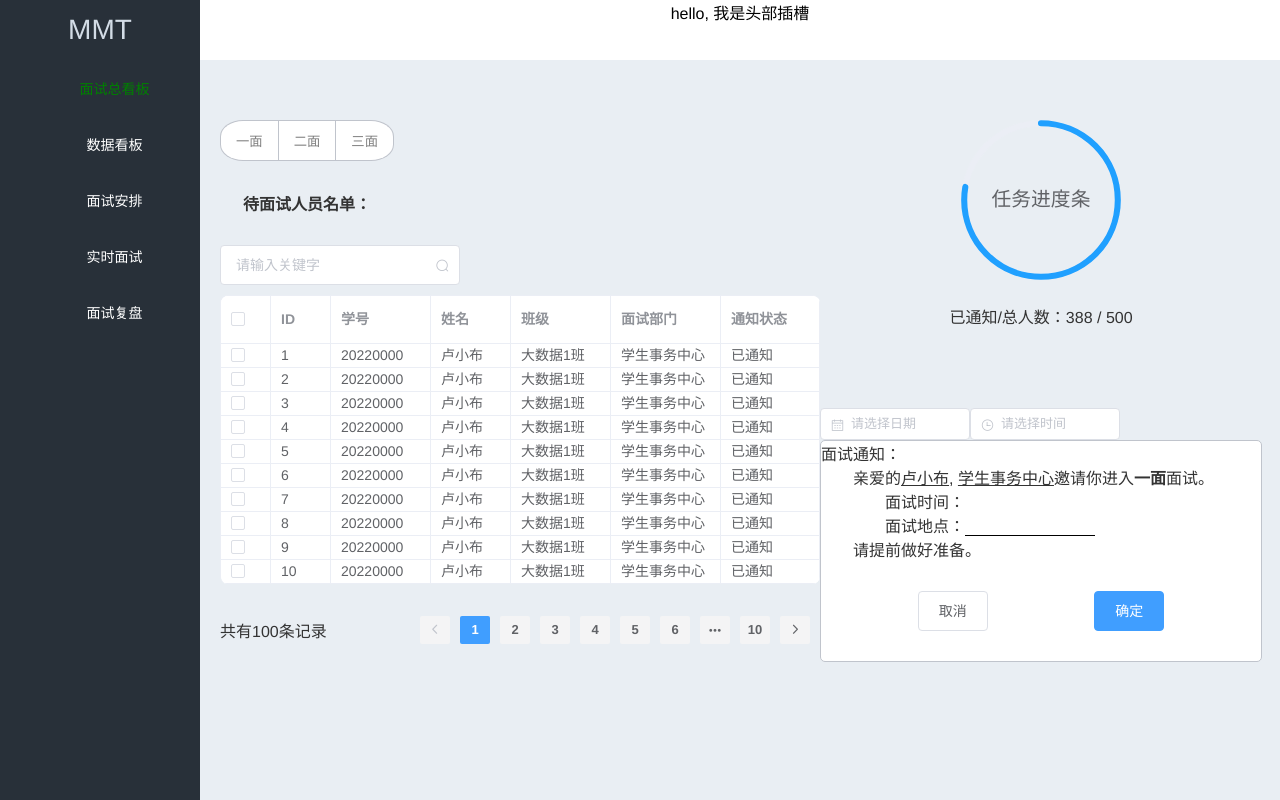
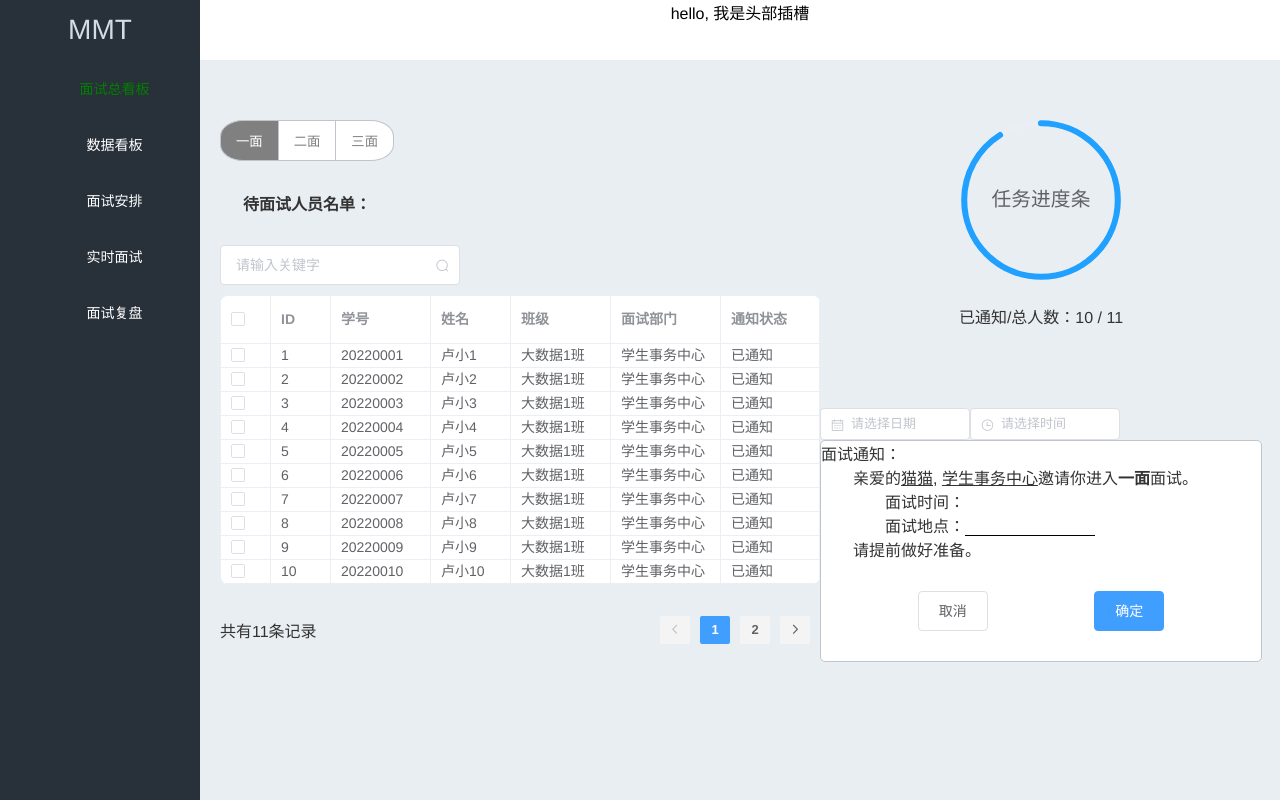
Before and after one commit to cccat-best/MMT, a Vue app: page /#/home/arrangement in a window 1280 px wide. Built offline with nearby package versions, Linux system fonts and the light colour scheme.

Commit message:
完成模糊搜索，面试通知数据内容与前面数据同步

```diff
--- a/src/main.js
+++ b/src/main.js
@@ -11,5 +11,8 @@ Vue.use(registerElement)
 new Vue({
   router,
   store,
-  render: (h) => h(App)
+  render: (h) => h(App),
+  beforeCreate() {
+    Vue.prototype.$bus = this //安装全局事件总线
+  }
 }).$mount('#app')
--- a/src/views/home/interviewArrangement/interviewNotice.vue
+++ b/src/views/home/interviewArrangement/interviewNotice.vue
@@ -65,7 +65,7 @@ export default {
   name: 'interviewNotice',
   data() {
     return {
-      name: '卢小布',
+      name: '猫猫',
       bumen: '学生事务中心',
       order: '一面',
       date: '',
@@ -93,6 +93,22 @@ export default {
       }
       this.timeValue0 = hh + ':' + mm
     }
+  },
+  mounted() {
+    this.$bus.$on('order', (data) => {
+      this.order = data
+    }),
+      this.$bus.$on('selectionName', (data) => {
+        this.name = data
+      }),
+      this.$bus.$on('selectionBumen', (data) => {
+        this.bumen = data
+      })
+  },
+  beforeCreate() {
+    this.$bus.$off('order')
+    this.$bus.$off('selectionName')
+    this.$bus.$off('selectionBumen')
   }
 }
 </script>
--- a/src/views/home/interviewArrangement/personList.vue
+++ b/src/views/home/interviewArrangement/personList.vue
@@ -3,10 +3,10 @@
     <!-- 面试次序 -->
     <div class="dingwei">
       <div>
-        <div class="interviewOrder">
-          <button class="btn btn1">一面</button>
-          <button class="btn btn2">二面</button>
-          <button class="btn btn3">三面</button>
+        <div class="interviewOrder" @click="pdBtn">
+          <button class="btn btn1" ref="btn1" autofocus>一面</button>
+          <button class="btn btn2" ref="btn2">二面</button>
+          <button class="btn btn3" ref="btn3">三面</button>
         </div>
         <div class="text1"><b>待面试人员名单：</b></div>
       </div>
@@ -22,19 +22,16 @@
         >
         </el-input>
       </div>
-      <template>
       <el-table
         :data="
-            tableData.slice(
-              (currentPage - 1) * pagesize,
-              currentPage * pagesize
-            )
+          tables.slice((currentPage - 1) * pagesize, currentPage * pagesize)
         "
         height="50%"
         border
         style="width: 600px; border-radius: 8px"
         :row-style="{ height: 0 + 'px' }"
         :cell-style="{ padding: 0 + 'px' }"
+        @selection-change="selectionLineChangeHandle"
       >
         >
         <el-table-column type="selection" width="50" />
@@ -48,8 +45,7 @@
         </el-table-column>
         <el-table-column prop="xuehao" label="学号" width="100">
         </el-table-column>
-          <el-table-column prop="name" label="姓名" width="80">
-          </el-table-column>
+        <el-table-column prop="name" label="姓名" width="80"> </el-table-column>
         <el-table-column prop="class" label="班级" width="100">
         </el-table-column>
         <el-table-column prop="bumen" label="面试部门" width="110">
@@ -69,7 +65,6 @@
           </el-pagination>
         </div>
       </div>
-      </template>
     </div>
   </div>
 </template>
@@ -79,101 +74,111 @@ export default {
   name: 'personList',
   data() {
     return {
+      order: '',
       pagesize: 10,
       currentPage: 1,
-      total: 100,
+      total: 11,
+      search: '',
+      multipleSelection: [],
+      selectionLine: [],
       tableData: [
         {
-          // id: 1,
-          xuehao: 20220000,
-          name: '卢小布',
+          xuehao: 20220001,
+          name: '卢小1',
           class: '大数据1班',
           bumen: '学生事务中心',
           status: '已通知'
         },
         {
-          // id: 1,
-          xuehao: 20220000,
-          name: '卢小布',
+          xuehao: 20220002,
+          name: '卢小2',
           class: '大数据1班',
           bumen: '学生事务中心',
           status: '已通知'
         },
         {
-          // id: 1,
-          xuehao: 20220000,
-          name: '卢小布',
+          xuehao: 20220003,
+          name: '卢小3',
           class: '大数据1班',
           bumen: '学生事务中心',
           status: '已通知'
         },
         {
-          // id: 1,
-          xuehao: 20220000,
-          name: '卢小布',
+          xuehao: 20220004,
+          name: '卢小4',
           class: '大数据1班',
           bumen: '学生事务中心',
           status: '已通知'
         },
         {
-          // id: 1,
-          xuehao: 20220000,
-          name: '卢小布',
+          xuehao: 20220005,
+          name: '卢小5',
           class: '大数据1班',
           bumen: '学生事务中心',
           status: '已通知'
         },
         {
-          // id: 1,
-          xuehao: 20220000,
-          name: '卢小布',
+          xuehao: 20220006,
+          name: '卢小6',
           class: '大数据1班',
           bumen: '学生事务中心',
           status: '已通知'
         },
         {
-          // id: 1,
-          xuehao: 20220000,
-          name: '卢小布',
+          xuehao: 20220007,
+          name: '卢小7',
           class: '大数据1班',
           bumen: '学生事务中心',
           status: '已通知'
         },
         {
-          // id: 1,
-          xuehao: 20220000,
-          name: '卢小布',
+          xuehao: 20220008,
+          name: '卢小8',
           class: '大数据1班',
           bumen: '学生事务中心',
           status: '已通知'
         },
         {
-          // id: 1,
-          xuehao: 20220000,
-          name: '卢小布',
+          xuehao: 20220009,
+          name: '卢小9',
           class: '大数据1班',
           bumen: '学生事务中心',
           status: '已通知'
         },
         {
-          // id: 1,
-          xuehao: 20220000,
-          name: '卢小布',
+          xuehao: 20220010,
+          name: '卢小10',
           class: '大数据1班',
           bumen: '学生事务中心',
           status: '已通知'
         },
         {
-          // id: 1,
-          xuehao: 20220000,
-          name: '卢小布',
+          xuehao: 20220011,
+          name: '卢小11',
           class: '大数据1班',
           bumen: '学生事务中心',
-          status: '已通知'
+          status: '未通知'
         }
-      ],
-      search: '',
-      multipleSelection: []
+      ]
+    }
+  },
+  computed: {
+    // 模糊搜索
+    tables: function () {
+      const search = this.search
+      if (search) {
+        // filter() 方法创建一个新的数组，新数组中的元素是通过检查指定数组中符合条件的所有元素。
+        return this.tableData.filter((data) => {
+          // 如果有一个元素满足条件，则表达式返回true , 剩余的元素不会再执行检测;
+          // 如果没有满足条件的元素，则返回false。
+          return Object.keys(data).some((key) => {
+            // indexOf() 返回某个指定的字符在某个字符串中首次出现的位置，如果没有找到就返回-1；
+            // 该方法对大小写敏感！所以之前需要toLowerCase()方法将所有查询到内容变为小写。
+            return String(data[key]).toLowerCase().indexOf(search) > -1
+          })
+        })
+      }
+      return this.tableData
     }
   },
   methods: {
@@ -182,6 +187,24 @@ export default {
     },
     current_change(currentPage) {
       this.currentPage = currentPage
+    },
+    pdBtn() {
+      if (document.activeElement == this.$refs.btn1) {
+        this.order = '一面'
+      }
+      if (document.activeElement == this.$refs.btn2) {
+        this.order = '二面'
+      }
+      if (document.activeElement == this.$refs.btn3) {
+        this.order = '三面'
+      }
+      this.$bus.$emit('order', this.order)
+    },
+    selectionLineChangeHandle(val) {
+      this.selectionLine = val
+      var length = this.selectionLine.length
+      this.$bus.$emit('selectionName', this.selectionLine[length - 1].name)
+      this.$bus.$emit('selectionBumen', this.selectionLine[length - 1].bumen)
     }
   }
 }
@@ -212,6 +235,7 @@ export default {
 }
 
 .btn:focus {
+  outline: 0;
   background: gray;
   color: white;
   text-decoration: none;
--- a/src/views/home/interviewArrangement/taskProgress.vue
+++ b/src/views/home/interviewArrangement/taskProgress.vue
@@ -19,8 +19,8 @@ export default {
   name: 'taskProgress',
   data() {
     return {
-      done: 388,
-      total: 500,
+      done: 10,
+      total: 11,
       percentage: 0
     }
   },
```
Lines whose indentation alone changed are shown as unchanged.
